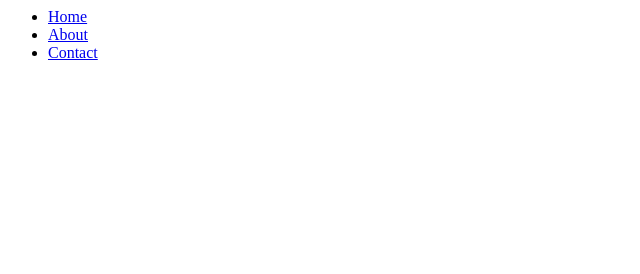
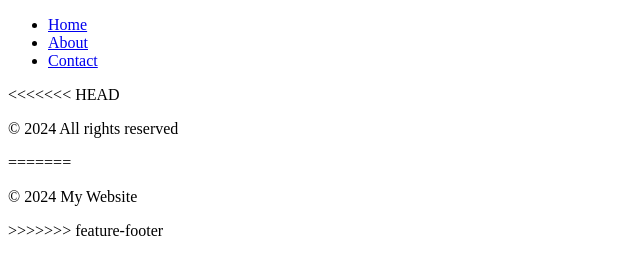
Before and after one commit to nouralemaanbelgacem-web/site-web, a plain HTML site: page index.html in a window 1280 px wide. Shown: the whole page, without its empty margins (0-640 px from the left). Drawn offline with Linux system fonts and the light colour scheme.

```diff
--- a/index.html
+++ b/index.html
@@ -1,3 +1,12 @@
+<!DOCTYPE html>
+<html>
+<head>
+    <title>My Website</title>
+    <link rel="stylesheet" href="style.css">
+</head>
+
+<body>
+
     <nav>
         <ul>
             <li><a href="#home">Home</a></li>
@@ -5,3 +14,15 @@
             <li><a href="#contact">Contact</a></li>
         </ul>
     </nav>
+
+<<<<<<< HEAD
+<footer>
+    <p>© 2024 All rights reserved</p>
+</footer>
+=======
+<footer>
+    <p>© 2024 My Website</p>
+</footer>
+>>>>>>> feature-footer
+</body>
+</html>
```
Lines whose indentation alone changed are shown as unchanged.
